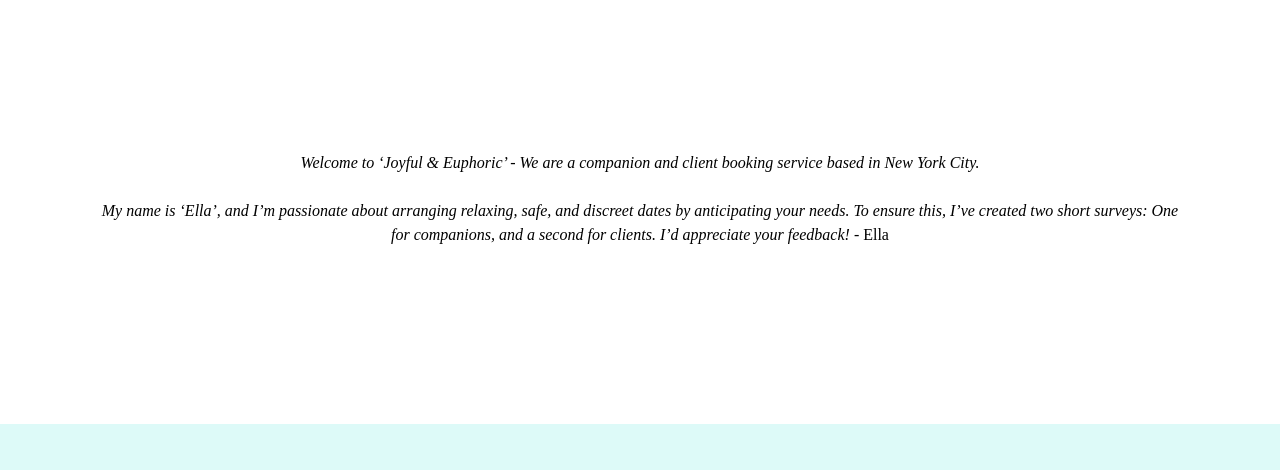
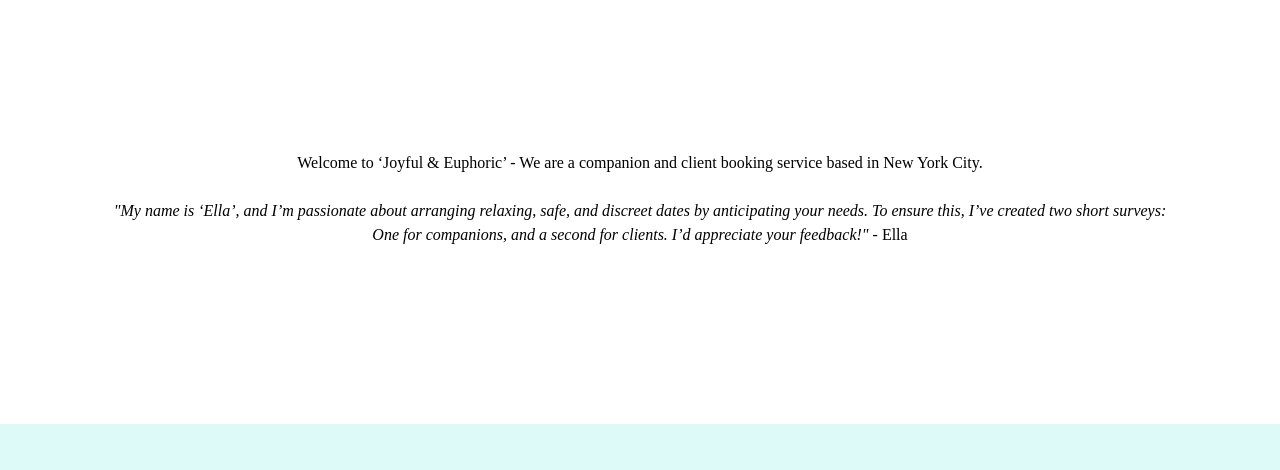
Before and after one commit to JoyfulEuphoric/JoyfulEuphoric.github.io, a plain HTML site: page index.html in a window 1280 px wide. Shown: the part 221-691 px from the top of the page. Drawn offline with nearby package versions, Linux system fonts and the light colour scheme.

Commit message:
Update index.html

```diff
--- a/index.html
+++ b/index.html
@@ -55,8 +55,8 @@ footer {background-color: #ddfaf8;}
 
 <!-- Body Text Content (h3) -->
 
-<p><i>Welcome to ‘Joyful & Euphoric’ - We are a companion and client booking service based in New York City. <br><br>
-My name is ‘Ella’, and I’m passionate about arranging relaxing, safe, and discreet dates by anticipating your needs. To ensure this, I’ve created two short surveys: One for companions, and a second for clients. I’d appreciate your feedback! </i> - Ella </p>
+<p>Welcome to ‘Joyful & Euphoric’ - We are a companion and client booking service based in New York City. <br><br>
+<i> "My name is ‘Ella’, and I’m passionate about arranging relaxing, safe, and discreet dates by anticipating your needs. To ensure this, I’ve created two short surveys: One for companions, and a second for clients. I’d appreciate your feedback!" </i> - Ella </p>
 
 <!-- Photo Grid -->
 
```
